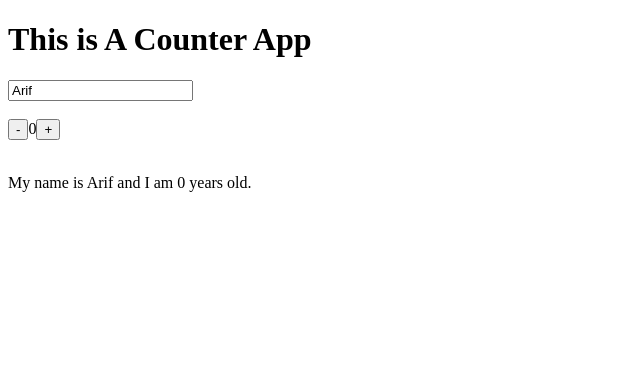
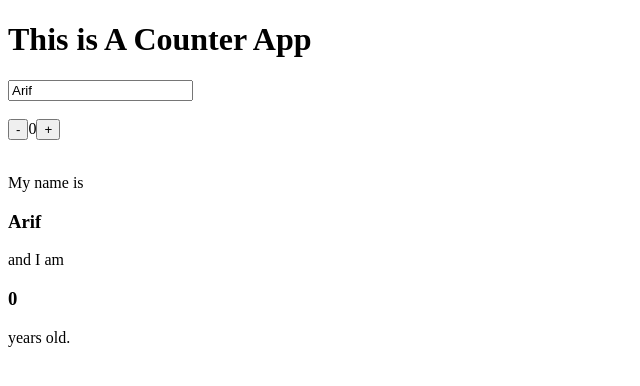
Before and after one commit to iqbal-arif/SimplifiedReactJS, a React (Vite) app in the folder Projects/counter/: page / in a window 1280 px wide. Shown: the top 386 px of the page, without its empty margins (0-640 px from the left). Built offline with nearby package versions, Linux system fonts and the light colour scheme.

Commit message:
modified:   Projects/counter/src/App.jsx

```diff
--- a/Projects/counter/src/App.jsx
+++ b/Projects/counter/src/App.jsx
@@ -26,7 +26,7 @@ function App() {
       <br />
       <br />
       <p>
-        My name is {value} and I am {count} years old.
+        My name is <h3>{value}</h3> and I am <h3>{count}</h3> years old.
       </p>
     </>
   );
```
